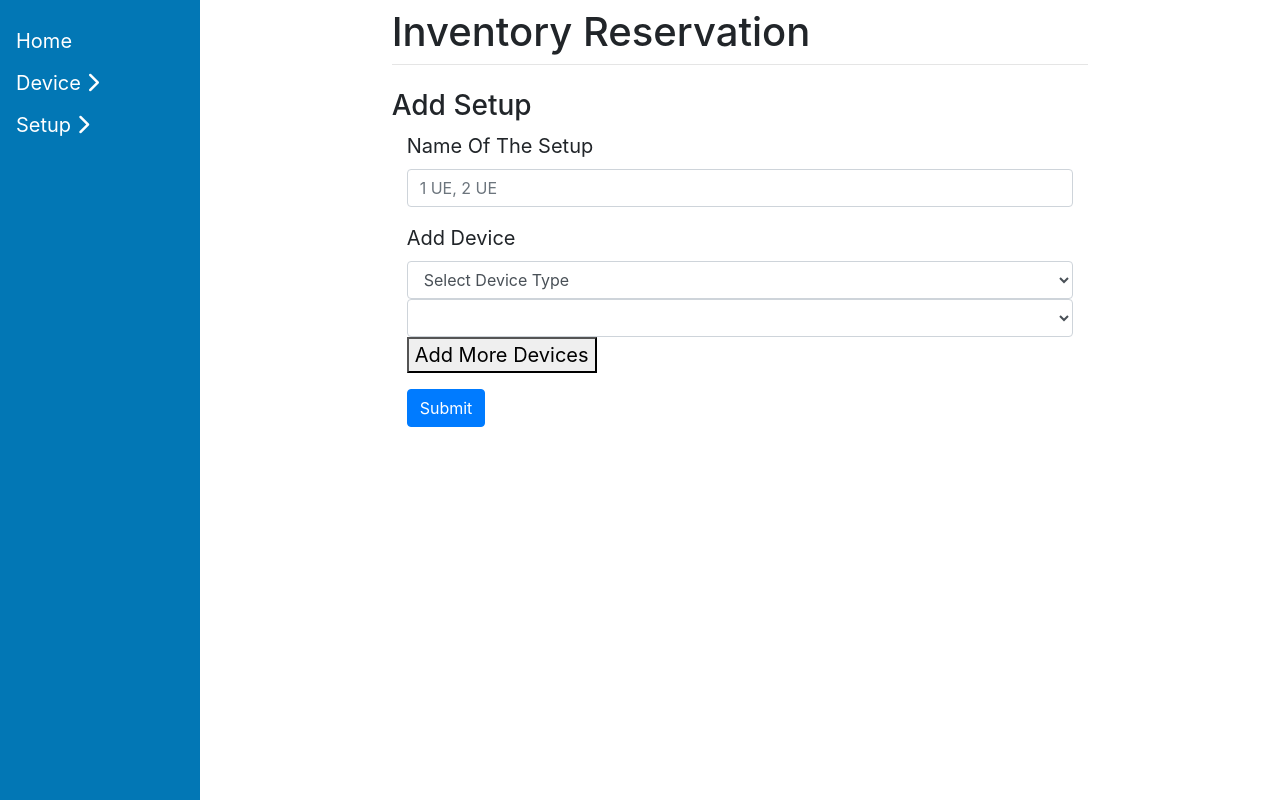
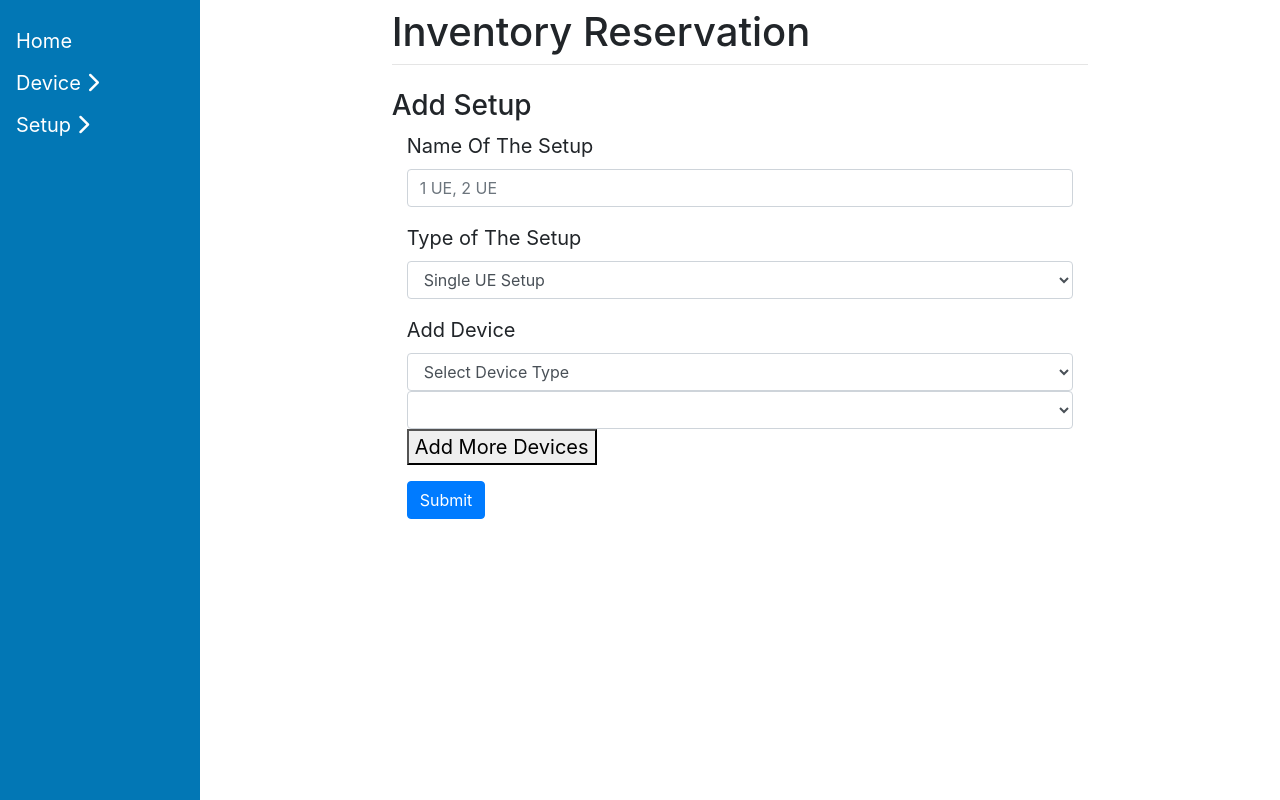
Before and after one commit to monyoudom/Django-2, a Django app: page /add_setup/ in a window 1280 px wide. Run offline with Django 3.2, Linux system fonts and the light colour scheme; data comes from the database, SQL or seed files in the repository; lists and menus that the app fills with data are empty; some libraries are stand-ins or nearby versions.

Commit message:
Added type of test in add_setup page

```diff
--- a/Altiostar/templates/add_setup.html
+++ b/Altiostar/templates/add_setup.html
@@ -16,6 +16,19 @@ Add Setup
           <label for="setup">Name Of The Setup</label>
           <input type="text" class="form-control" id="setup" name= "setup_name" placeholder="1 UE, 2 UE" required>
         </div>
+          <div class="form-group">
+            <label for="exampleFormControlInput1">Type of The Setup</label>
+            <select input type="text" class="form-control" id="exampleFormControlInput1" name= "setup_type" required>
+            <option>Single UE Setup </option>
+            <option>Single UE TM 500 Setup </option>
+            <option>Two UE Setup </option>
+            <option>Multi UE TM 500 Setup </option>
+            <option>CA Setup </option>
+            <option>RCT Setup </option>
+
+
+          </select>
+          </div>
         <div class="form-group">
             <label for="exampleFormControlInput1">Add Device</label>
             <select input type="text" class="form-control check" id="exampleFormControlInput1" name= "" placeholder="CU, DU" required>
```
